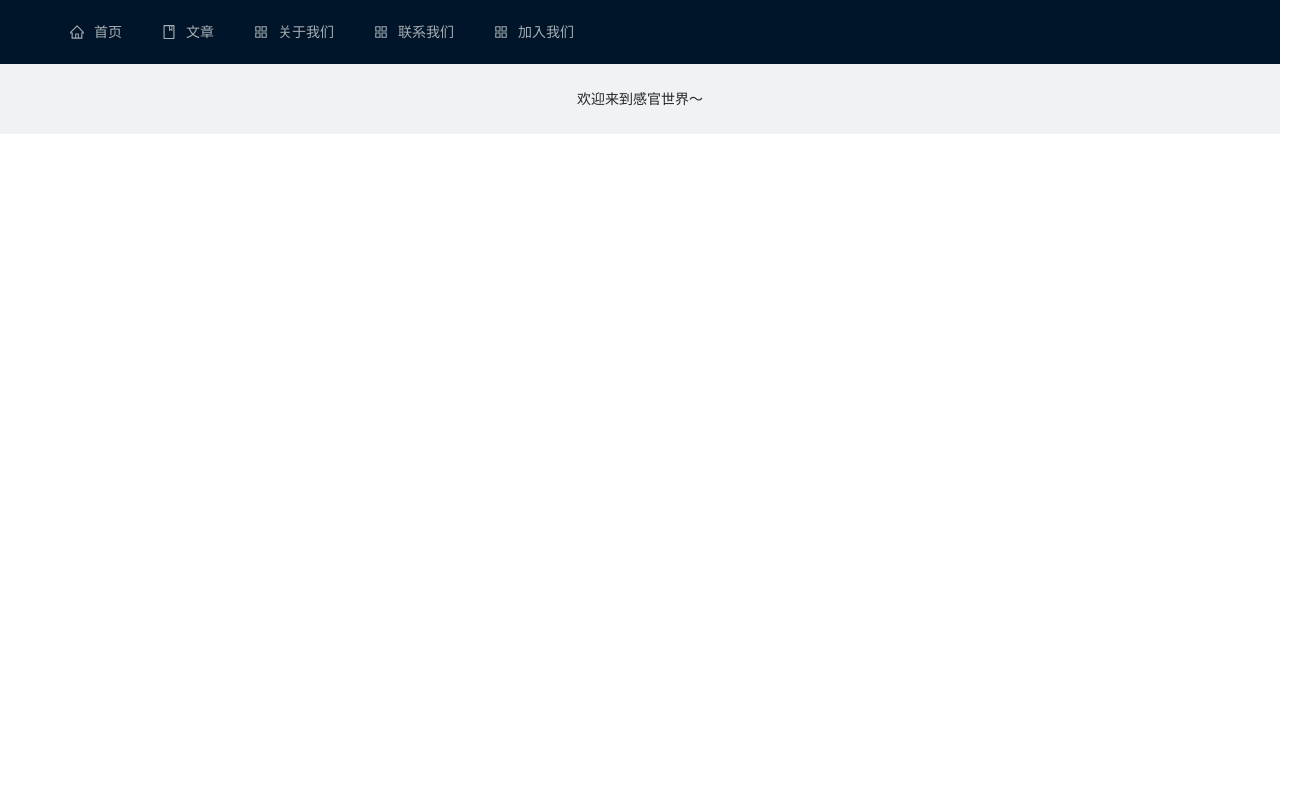
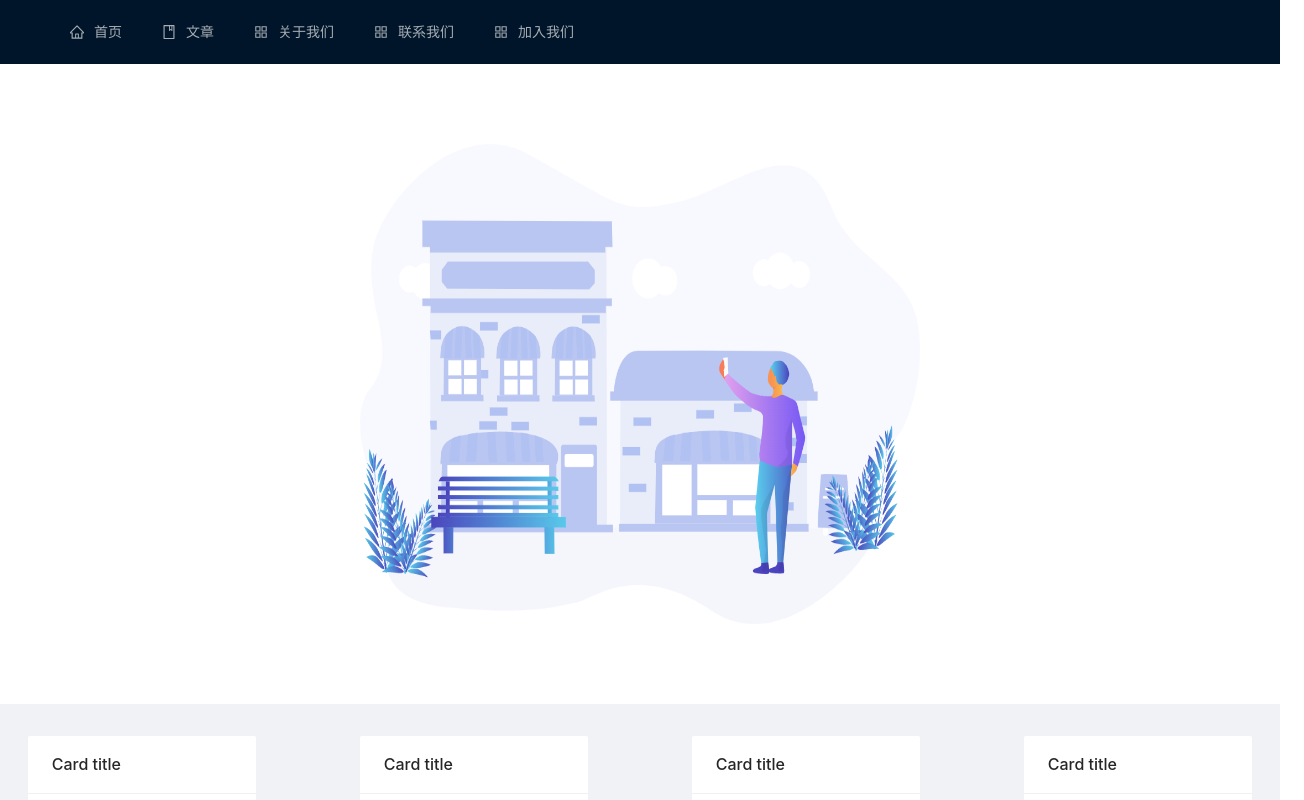
Before and after one commit to Mrzhx/zao_BlogView, a React (Create React App) app: page / in a window 1280 px wide. Shown: the top 800 px of the page, 1304 px wide, since content can reach past the window. Built offline with nearby package versions, Linux system fonts and the light colour scheme.

Commit message:
fix: 更改路由名称

```diff
--- a/src/pages/home/header/TopHeader.tsx
+++ b/src/pages/home/header/TopHeader.tsx
@@ -12,12 +12,12 @@
   },
   {
     name: "文章",
-    url: "/list",
+    url: "/article",
     icon: <BookOutlined />
   },
   {
     name: "关于我们",
-    url: "/about",
+    url: "/detail",
     icon: <AppstoreOutlined />
   },
   {
--- a/src/pages/home/index.tsx
+++ b/src/pages/home/index.tsx
@@ -4,7 +4,7 @@
 import { ArticleDetail } from './content/article_detail/ArticleDetail';
 import { HomeFooter } from './fotter/HomeFooter';
 
-import { Router, Route } from "react-router-dom";
+import { Router, Route, Switch } from "react-router-dom";
 import { Layout } from 'antd';
 import { createBrowserHistory } from "history";
 const history = createBrowserHistory();
@@ -17,8 +17,10 @@
       <Router history={history}>
         <Layout>
           <TopHeader></TopHeader>
-          <Route path="/list" component={HomeList} />
-          <Route path="/detail" component={ArticleDetail} />
+          <Switch>
+            <Route exact path="/" component={HomeList} />
+            <Route path="/article" component={ArticleDetail} />
+          </Switch>
           <HomeFooter></HomeFooter>
         </Layout>
       </Router>
```
